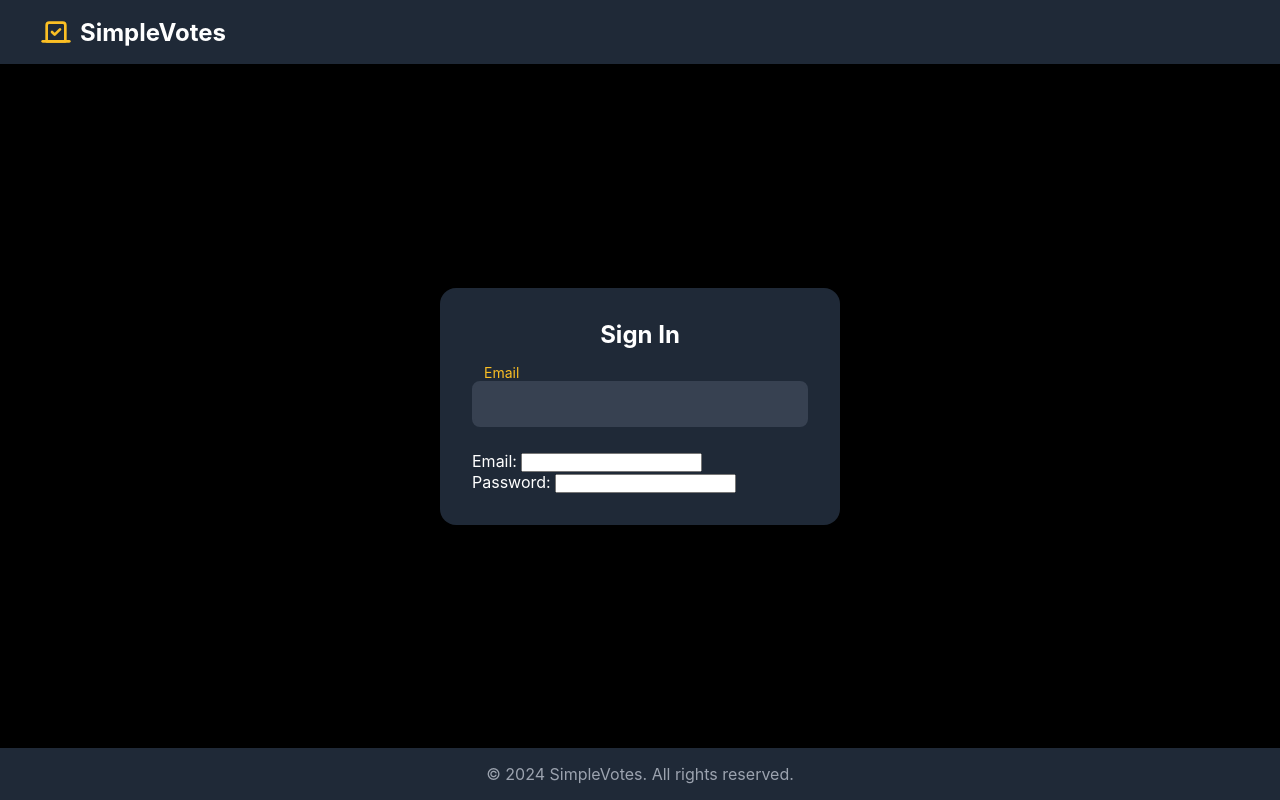
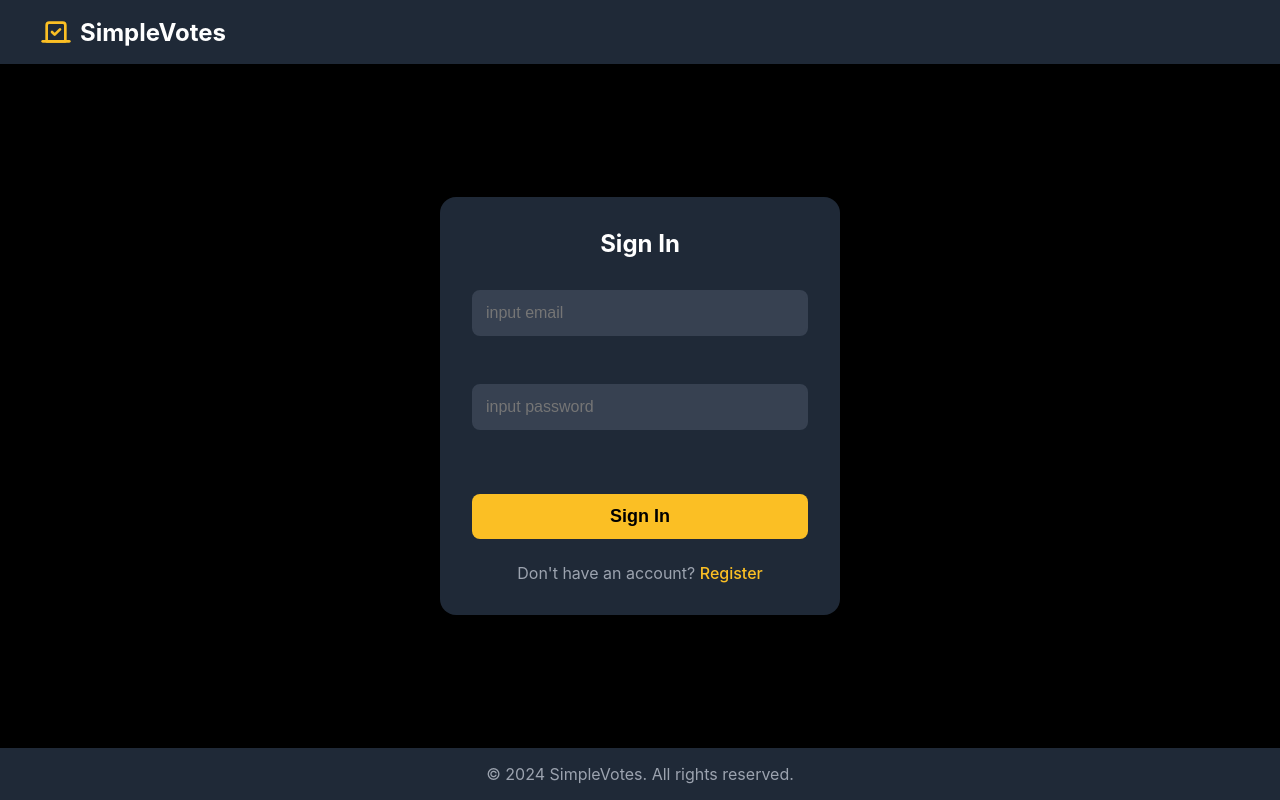
Before and after one commit to wisetree228/simple-votings, a Django app: template main/templates/login.html in a window 1280 px wide. Run offline with Django 5.2, Linux system fonts and the light colour scheme; the template is opened without the code that fills it: values that come from a table or form of the project are taken from there, others are empty.

Commit message:
EEEY LOGIN CDELAL EY BRATKA YASHE GOSKO

```diff
--- a/main/forms.py
+++ b/main/forms.py
@@ -8,5 +8,16 @@ class RegisterForm(forms.Form):
     password = forms.CharField(max_length=255)
 
 class SignInForm(forms.Form):
-    email = forms.EmailField(max_length=255)
-    password = forms.CharField(max_length=255)
+    email = forms.EmailField(
+    widget=forms.TextInput(attrs = {
+        'class': "form-group",
+        'placeholder': 'input email'
+    }),
+    label='Email', max_length=255
+    )
+    password = forms.CharField(    widget=forms.TextInput(attrs = {
+        'class': "form-group",
+        'placeholder': 'input password'
+    }),
+    label='Password', max_length=255
+    )
--- a/main/templates/login.html
+++ b/main/templates/login.html
@@ -1,11 +1,189 @@
 <!DOCTYPE html>
 <html lang="en">
 <head>
+    <style>
+        /* Form styles */
+.form-container {
+    background-color: #1f2937;
+    padding: 2rem;
+    border-radius: 1rem;
+    width: 100%;
+    max-width: 400px;
+    box-shadow: 0 4px 6px rgba(0, 0, 0, 0.1);
+}
+
+.form-container h2 {
+    text-align: center;
+    margin-bottom: 2rem;
+    color: white;
+    font-size: 1.5rem;
+}
+
+.form-group {
+    position: relative;
+    margin-bottom: 1.5rem;
+}
+
+.form-group input {
+    width: 100%;
+    padding: 0.75rem;
+    border: 2px solid #374151;
+    border-radius: 0.5rem;
+    background-color: #374151;
+    color: white;
+    font-size: 1rem;
+    transition: border-color 0.3s ease;
+}
+
+.form-group input:focus {
+    outline: none;
+    border-color: #fbbf24;
+}
+
+.form-group label {
+    position: absolute;
+    left: 0.75rem;
+    top: 50%;
+    transform: translateY(-50%);
+    color: #9ca3af;
+    transition: all 0.3s ease;
+    pointer-events: none;
+    font-size: 1rem;
+}
+
+.form-group input:focus + label,
+.form-group input:not(:placeholder-shown) + label {
+    top: 0;
+    transform: translateY(-100%);
+    font-size: 0.875rem;
+    color: #fbbf24;
+}
+
+.form-container .btn {
+    width: 100%;
+    margin-top: 1rem;
+}
+
+.form-footer {
+    text-align: center;
+    margin-top: 1.5rem;
+    color: #9ca3af;
+}
+
+.form-footer a {
+    color: #fbbf24;
+    text-decoration: none;
+    font-weight: 500;
+}
+
+.form-footer a:hover {
+    text-decoration: underline;
+}
+        * {
+    margin: 0;
+    padding: 0;
+    box-sizing: border-box;
+}
+
+body {
+    font-family: -apple-system, BlinkMacSystemFont, 'Segoe UI', Roboto, Oxygen, Ubuntu, Cantarell, sans-serif;
+    background-color: black;
+    color: white;
+    min-height: 100vh;
+}
+
+.container {
+    min-height: 100vh;
+    display: flex;
+    flex-direction: column;
+}
+
+/* Header styles */
+header {
+    background-color: #1f2937;
+    padding: 1rem 1.5rem;
+}
+
+.header-content {
+    max-width: 1200px;
+    margin: 0 auto;
+    display: flex;
+    align-items: center;
+    gap: 0.5rem;
+}
+
+.logo {
+    color: #fbbf24;
+    width: 2rem;
+    height: 2rem;
+}
+
+.header-title {
+    font-size: 1.5rem;
+    font-weight: bold;
+}
+
+/* Main content styles */
+main {
+    flex-grow: 1;
+    display: flex;
+    align-items: center;
+    justify-content: center;
+    padding: 2rem 1rem;
+}
+
+.buttons {
+    display: flex;
+    flex-direction: column;
+    gap: 1rem;
+}
+
+@media (min-width: 640px) {
+    .buttons {
+        flex-direction: row;
+    }
+}
+
+/* Button styles */
+.btn {
+    padding: 0.75rem 1.5rem;
+    border-radius: 0.5rem;
+    font-weight: 600;
+    font-size: 1.125rem;
+    border: none;
+    cursor: pointer;
+    transition: background-color 0.2s;
+}
+
+.primary {
+    background-color: #fbbf24;
+    color: black;
+}
+
+.primary:hover {
+    background-color: #f59e0b;
+}
+
+.secondary {
+    background-color: white;
+    color: black;
+}
+
+.secondary:hover {
+    background-color: #f3f4f6;
+}
+
+/* Footer styles */
+footer {
+    background-color: #1f2937;
+    padding: 1rem;
+    text-align: center;
+    color: #9ca3af;
+}
+    </style>
     <meta charset="UTF-8">
     <meta name="viewport" content="width=device-width, initial-scale=1.0">
     <title>SimpleVotes - Login</title>
-    <link rel="stylesheet" href="styles.css">
-    <link rel="stylesheet" href="forms.css">
 </head>
 <body>
     <div class="container">
@@ -25,21 +203,23 @@
                 <h2>Sign In</h2>
 
                 <div class="form-group">
-                    <input type="email" id="email" name="email" required>
-                    <label for="email">Email</label>
+                    {{ form.email }}
+<!--                    <input type="email" id="email" name="email" required>-->
+<!--                    <label for="email">Email</label>-->
                 </div>
 
-<!--                <div class="form-group">-->
+                <div class="form-group">
+                    {{ form.password }}
 <!--                    <input type="password" id="password" name="password" required>-->
 <!--                    <label for="password">Password</label>-->
-<!--                </div>-->
+                </div>
 
-<!--                <button type="submit" class="btn primary">Sign In</button>-->
-<!--                -->
-<!--                <p class="form-footer">-->
-<!--                    Don't have an account? <a href="register.html">Register</a>-->
-<!--                </p>-->
-                {{ form }}
+                <button type="submit" class="btn primary">Sign In</button>
+
+                <p class="form-footer">
+                    Don't have an account? <a href="register.html">Register</a>
+                </p>
+
             </form>
         </main>
 
--- a/main/views.py
+++ b/main/views.py
@@ -2,7 +2,7 @@ from django.shortcuts import render, redirect
 from main.forms import SignInForm
 
 # Create your views here.
-def test_view(request):
+def login(request):
     form = SignInForm()
     context={}
     context['form'] = form
--- a/requirements.txt
+++ b/requirements.txt
@@ -1 +1,2 @@
 Django==5.1.4
+Pillow==11.0.0
--- a/simple_votings/settings.py
+++ b/simple_votings/settings.py
@@ -26,7 +26,7 @@ BASE_DIR = Path(__file__).resolve().parent.parent
 # Далее полученное значение подставляется в соответствующую переменную
 
 # SECURITY WARNING: keep the secret key used in production secret!
-# SECRET_KEY = 'Insert secret key here and uncomment this variable'
+SECRET_KEY = '$4prg!xxlk2-bv&kp$9&&rmkfx78u-8s)5f1dnm2t=3i8bw=ae'
 
 
 # SECURITY WARNING: don't run with debug turned on in production!
--- a/simple_votings/urls.py
+++ b/simple_votings/urls.py
@@ -20,5 +20,5 @@ from main.views import *
 
 urlpatterns = [
     path('admin/', admin.site.urls),
-    path('', test_view)
+    path('login/', login)
 ]
```
Also changed, not shown: manage.py (+16 -32 lines), main/migrations/0001_initial.py (added).
